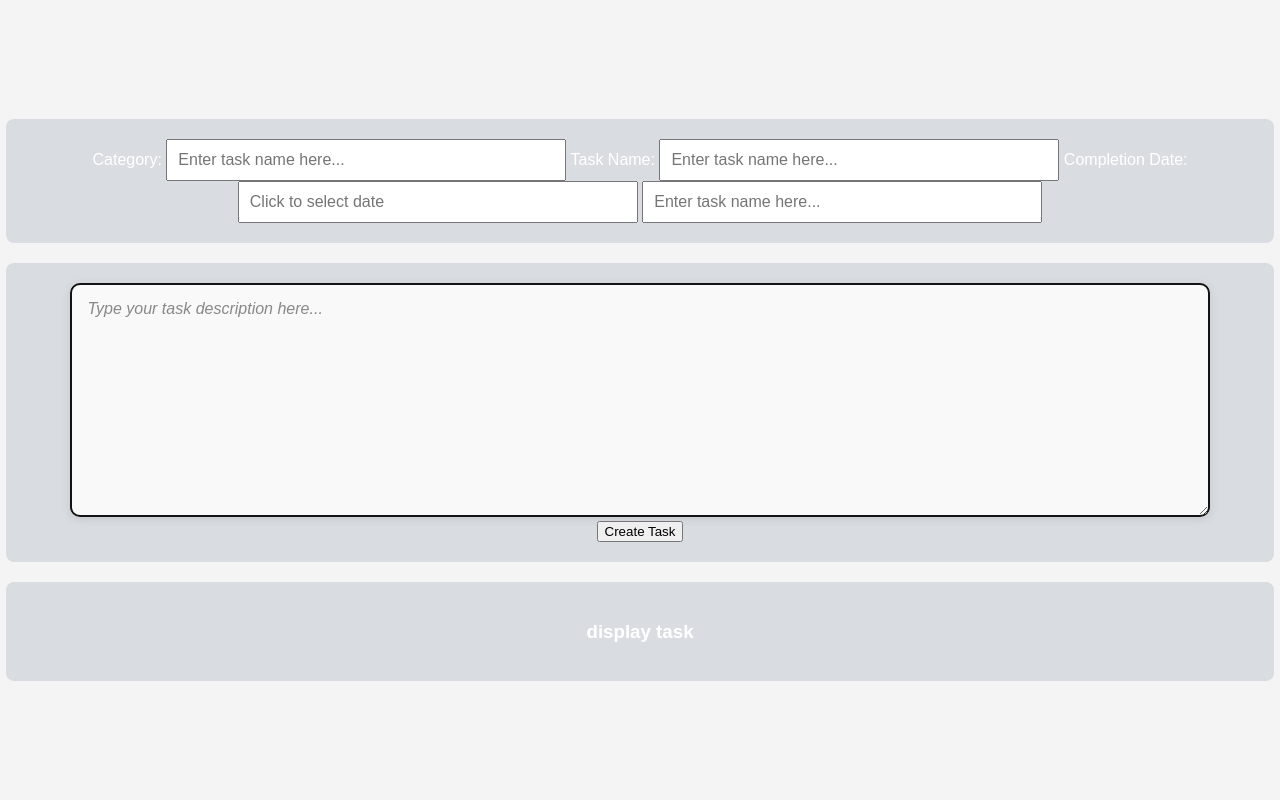
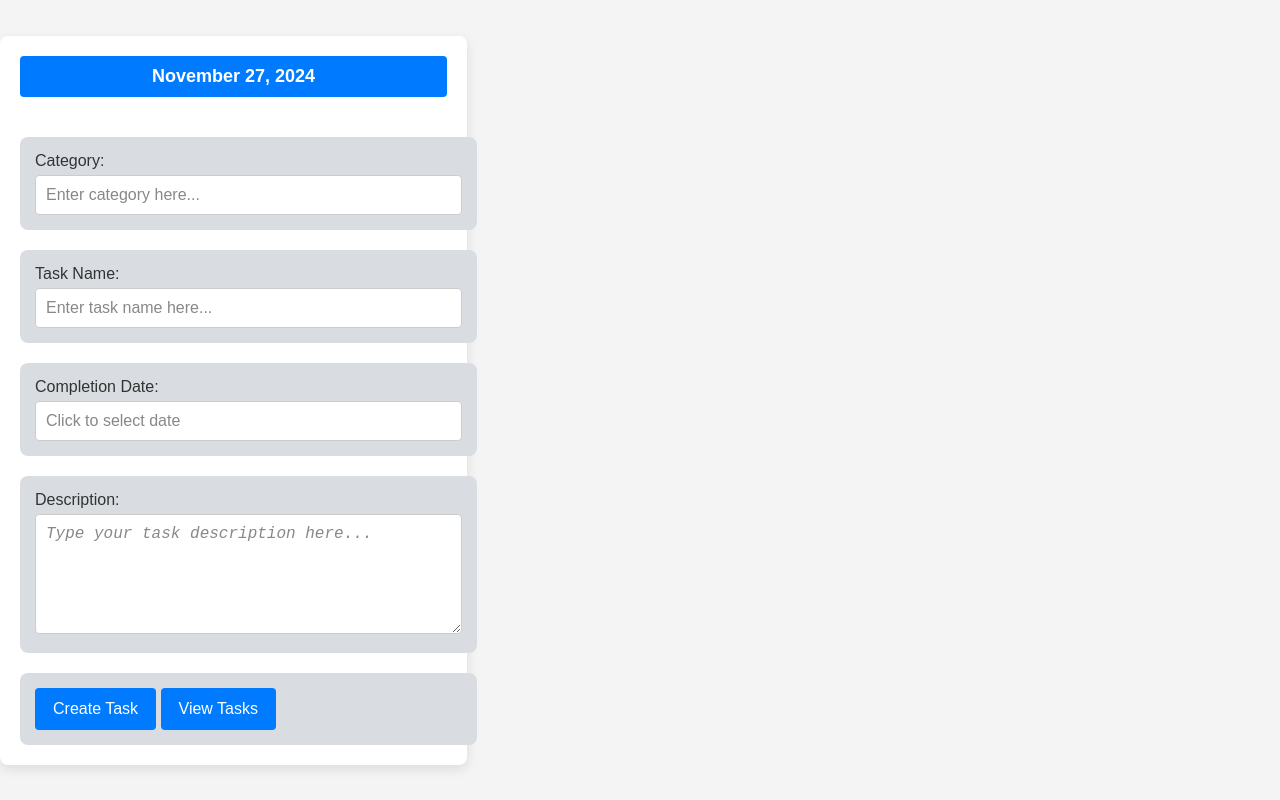
Before and after one commit to SphiweJoe/To_Do_List, a plain HTML site: page public/index.html in a window 1280 px wide. Drawn offline with Linux system fonts and the light colour scheme.

Commit message:
update interface

```diff
--- a/public/calender.js
+++ b/public/calender.js
@@ -1,73 +1,77 @@
-const dateInput = document.getElementById('date-input');
-const calendar = document.getElementById('calendar');
-const monthYear = document.getElementById('month-year');
-const calendarDays = document.getElementById('calendar-days');
-const prevMonthButton = document.getElementById('prev-month');
-const nextMonthButton = document.getElementById('next-month');
+document.addEventListener("DOMContentLoaded", function () {
+  const calendar = document.getElementById("calendar");
+  const monthYearDisplay = document.getElementById("month-year");
+  const prevMonthBtn = document.getElementById("prev-month");
+  const nextMonthBtn = document.getElementById("next-month");
+  const dateInput = document.getElementById("completion-date");
 
   let currentDate = new Date();
-let selectedDate = null;
 
-// Function to update the calendar
-function updateCalendar() {
+  // Function to render the calendar for a given month and year
+  function renderCalendar() {
     const year = currentDate.getFullYear();
     const month = currentDate.getMonth();
+    const firstDay = new Date(year, month, 1);
+    const lastDay = new Date(year, month + 1, 0);
 
-  // Set the month-year header
-  monthYear.textContent = `${currentDate.toLocaleString('default', { month: 'long' })} ${year}`;
+    // Display the month and year
+    monthYearDisplay.textContent = `${currentDate.toLocaleString('default', { month: 'long' })} ${year}`;
 
-  // Get the first day of the month
-  const firstDay = new Date(year, month, 1);
-  const lastDate = new Date(year, month + 1, 0).getDate();
-  const startingDay = firstDay.getDay();
+    // Get the number of days in the month
+    const totalDays = lastDay.getDate();
 
-  // Clear previous days
-  calendarDays.innerHTML = '';
+    // Clear the calendar days before adding new ones
+    const calendarDays = document.getElementById("calendar-days");
+    calendarDays.innerHTML = "";
 
-  // Add empty cells for the days before the 1st of the month
-  for (let i = 0; i < startingDay; i++) {
-    const emptyCell = document.createElement('div');
+    // Add empty cells for days before the start of the month
+    for (let i = 0; i < firstDay.getDay(); i++) {
+      const emptyCell = document.createElement("div");
       calendarDays.appendChild(emptyCell);
     }
 
-  // Add the days of the month
-  for (let day = 1; day <= lastDate; day++) {
-    const dayCell = document.createElement('div');
+    // Add the days of the month to the calendar
+    for (let day = 1; day <= totalDays; day++) {
+      const dayCell = document.createElement("div");
+      dayCell.classList.add("calendar-day");
       dayCell.textContent = day;
-    dayCell.classList.add('calendar-day');
-    dayCell.addEventListener('click', () => selectDate(day));
+
+      // Add event listener for selecting a day
+      dayCell.addEventListener("click", function () {
+        dateInput.value = `${year}-${(month + 1).toString().padStart(2, '0')}-${day.toString().padStart(2, '0')}`;
+        calendar.style.display = "none"; // Hide calendar after selecting a date
+      });
+
       calendarDays.appendChild(dayCell);
     }
   }
 
-// Function to select a date
-function selectDate(day) {
-  selectedDate = new Date(currentDate.getFullYear(), currentDate.getMonth(), day);
-  dateInput.value = selectedDate.toLocaleDateString();
-  calendar.style.display = 'none';
-}
-
-// Show calendar when the input is clicked
-dateInput.addEventListener('click', () => {
-  calendar.style.display = 'block';
-  updateCalendar();
+  // Navigate to previous month
+  prevMonthBtn.addEventListener("click", function () {
+    currentDate.setMonth(currentDate.getMonth() - 1);
+    renderCalendar();
   });
 
-// Hide calendar if clicked outside
-document.addEventListener('click', (e) => {
-  if (!calendar.contains(e.target) && e.target !== dateInput) {
-    calendar.style.display = 'none';
-  }
+  // Navigate to next month
+  nextMonthBtn.addEventListener("click", function () {
+    currentDate.setMonth(currentDate.getMonth() + 1);
+    renderCalendar();
   });
 
-// Navigate to the previous month
-prevMonthButton.addEventListener('click', () => {
-  currentDate.setMonth(currentDate.getMonth() - 1);
-  updateCalendar();
+  // Toggle calendar visibility when date input is clicked
+  dateInput.addEventListener("click", function () {
+    calendar.style.display = (calendar.style.display === "none" || !calendar.style.display) ? "block" : "none";
   });
 
-// Navigate to the next month
-nextMonthButton.addEventListener('click', () => {
-  currentDate.setMonth(currentDate.getMonth() + 1);
-  updateCalendar();
+  // Initial render
+  renderCalendar();
 });
+
+//display today's date
+     // Get today's date and format it
+     const today = new Date();
+     const options = { year: 'numeric', month: 'long', day: 'numeric' };
+     const todayString = today.toLocaleDateString('en-US', options);
+
+     // Display today's date in the #today-date element
+     document.getElementById('today-date').innerText = todayString;
--- a/public/index.html
+++ b/public/index.html
@@ -9,47 +9,71 @@
 <body>
 
     <div class="container">
-        <div class="row">
-          <div class="column">
-            Category:
-            <input type="text" id="customTextbox" placeholder="Enter task name here..." />
-            Task Name:
-            <input type="text" id="customTextbox" placeholder="Enter task name here..." />
-            Completion Date:
-            <input type="text" id="date-input" placeholder="Click to select date" readonly>
-            <div id="calendar">
-                <!-- adjust/edit-->
-              <div class="calendar-header">
-                <button id="prev-month">&lt;</button>
-                <span id="month-year"></span>
-                <button id="next-month">&gt;</button>
-              </div>
-              <div class="calendar-days" id="calendar-days">
-                <!-- Days will be populated dynamically -->
-              </div>
-            </div>
-
-            <input type="text" id="customTextbox" placeholder="Enter task name here..." />
-
+        <!-- Display today's date -->
+        <div class="date-header">
+            <span id="today-date"></span>
         </div>
 
-
-        </div>
         <div class="row">
-          <div class="column">
-            <textarea id="customTextarea" placeholder="Type your task description here..."></textarea>
-            <button class="btn_create">Create Task</button>
+            <div class="column">
+                <label for="category">Category:</label>
+                <input type="text" id="category" placeholder="Enter category here..." />
+            </div>
         </div>
 
-
-        </div>
         <div class="row">
             <div class="column">
-                <h3>display task</h3>
+                <label for="task-name">Task Name:</label>
+                <input type="text" id="task-name" placeholder="Enter task name here..." />
             </div>
+        </div>
 
-          </div>
-      </div>
+        <div class="row">
+            <div class="column">
+                <label for="completion-date">Completion Date:</label>
+                <input type="text" id="completion-date" placeholder="Click to select date" readonly />
+                <div id="calendar">
+                    <div class="calendar-header">
+                        <button id="prev-month">&lt;</button>
+                        <span id="month-year"></span>
+                        <button id="next-month">&gt;</button>
+                    </div>
+                    <div class="calendar-days" id="calendar-days">
+                        <!-- Days will be populated dynamically -->
+                    </div>
+                </div>
+            </div>
+        </div>
+
+        <div class="row">
+            <div class="column">
+                <label for="task-description">Description:</label>
+                <textarea id="task-description" placeholder="Type your task description here..."></textarea>
+            </div>
+        </div>
+
+        <div class="row">
+            <div class="column">
+                <button class="btn_create">Create Task</button>
+                <button class="btn_view">View Tasks</button>
+            </div>
+        </div>
+    </div>
+
+    <script src="/public/calender.js"></script>
+    <script src="/public/script.js"></script>
+
+    <!-- Add JavaScript for Today's Date
+    <script>
+      // Get today's date and format it
+      const today = new Date();
+      const options = { year: 'numeric', month: 'long', day: 'numeric' };
+      const todayString = today.toLocaleDateString('en-US', options);
+
+      // Display today's date in the #today-date element
+      document.getElementById('today-date').innerText = todayString;
+    </script>
+    -->
 
 </body>
 </html>
--- a/public/style.css
+++ b/public/style.css
@@ -1,113 +1,103 @@
-/* Basic styling for the page */
-body {
-    font-family: Arial, sans-serif;
-    display: flex;
-    justify-content: center;
-    align-items: center;
-    height: 100vh;
-    margin: 0;
-    background-color: #f4f4f4;
-    height: 100%;
-  }
-
-  h1 {
-    text-align: center;
-    color: #333;
-  }
-
-  /* Styling for the textarea */
-  textarea {
-    width: 90%; /* Set width of the textarea */
-    height: 200px; /* Set height of the textarea */
-    padding: 15px; /* Add padding inside the textarea */
-    border-radius: 10px; /* Rounded corners */
-    border: 2px solid #141313; /* Border color and thickness */
-    font-size: 16px; /* Font size inside textarea */
-    font-family: 'Arial', sans-serif; /* Font family */
-    background-color: #f9f9f9; /* Background color */
-    color: #333; /* Text color */
-    resize: both; /* Allow the user to resize the textarea both horizontally and vertically */
-    box-shadow: 0 2px 10px rgba(0, 0, 0, 0.1); /* Shadow effect */
-    transition: all 0.3s ease-in-out; /* Smooth transition for hover effect */
-  }
-
-  textarea:focus {
-    border-color: #007bff; /* Change border color when focused */
-    background-color: #e6f0ff; /* Change background color when focused */
-    outline: none; /* Remove default outline */
-    box-shadow: 0 2px 12px rgba(0, 123, 255, 0.3); /* Focus shadow effect */
-  }
-
-  /* Optional placeholder text styling */
-  textarea::placeholder {
-    color: #888; /* Placeholder text color */
-    font-style: italic; /* Placeholder text style */
-  }
-
-  /* Basic Reset */
+/* General reset and body styling */
 body, html {
   margin: 0;
   padding: 0;
   height: 100%;
+  font-family: Arial, sans-serif;
+  background-color: #f4f4f4;
+  display: flex;
+  justify-content: center;
+  align-items: flex-start;
+  flex-direction: column; /* Added to stack elements vertically */
 }
 
+/* Container that holds the form and content */
 .container {
   display: flex;
-    flex-direction: column; /* Stack rows vertically */
-    gap: 20px; /* Space between rows */
-    justify-content: center;
+  flex-direction: column;
+  gap: 20px;
+  justify-content: flex-start;
   align-items: center;
-    height: 100vh; /* Full viewport height */
+  width: 100%;
+  max-width: 800px;
+  padding: 20px;
+  background-color: #ffffff;
+  border-radius: 8px;
+  box-shadow: 0 4px 12px rgba(0, 0, 0, 0.1);
 }
 
-  .row {
-    display: flex;
-    justify-content: space-between; /* Distribute columns equally */
-    width: 100%; /* Set the width of the rows */
+/* Style for the header showing today's date */
+.date-header {
+  width: 100%;
+  padding: 10px;
+  background-color: #007bff;
+  color: white;
+  font-size: 18px;
+  text-align: center;
+  font-weight: bold;
+  border-radius: 4px;
+  margin-bottom: 20px;
+  box-sizing: border-box;
 }
 
-  .column {
-    background-color: #d9dde2;
-    color: white;
-    padding: 20px;
-    border-radius: 8px;
-    width: 100%; /* Set the width of columns */
-    text-align: center;
+/* Row to handle individual fields and ensure proper spacing */
+.row {
+  width: 100%;
+  display: flex;
+  flex-direction: column;
+  gap: 10px;
 }
 
-  /* Optional: Add hover effect */
-  .column:hover {
-    background-color: #d5dbe2;
+/* Column styling: Ensures all fields are consistently styled */
+.column {
+  width: 100%;
+  padding: 15px;
+  background-color: #d9dde2;
+  color: #333;
+  border-radius: 8px;
+  text-align: left;
 }
 
-  @media screen and (max-width: 768px) {
-    .grid-container {
-      grid-template-columns: repeat(2, 1fr); /* 2 columns on medium screens */
-    }
+/* Input and textarea field styles */
+input[type="text"], textarea {
+  width: 100%;
+  padding: 10px;
+  font-size: 16px;
+  border-radius: 4px;
+  border: 1px solid #ccc;
+  box-sizing: border-box;
+  margin-top: 5px;
 }
 
-  @media screen and (max-width: 480px) {
-    .grid-container {
-      grid-template-columns: 1fr; /* 1 column on small screens */
-    }
+textarea {
+  height: 120px;
+  resize: vertical;
 }
 
-  input[type="text"] {
-    width: 100%; /* Make the input width 100% of its parent */
-    max-width: 400px; /* Limit the width to 400px */
-    padding: 10px;
+/* Button styling */
+button {
+  padding: 12px 18px;
   font-size: 16px;
-    box-sizing: border-box; /* Include padding in width calculation */
+  background-color: #007bff;
+  color: white;
+  border: none;
+  border-radius: 4px;
+  cursor: pointer;
+  transition: background-color 0.3s;
 }
 
-  /* Calender cust*/
+button:hover {
+  background-color: #0056b3;
+}
+
+/* Calendar styling */
 #calendar {
   display: none;
   position: absolute;
   background-color: white;
   border: 1px solid #ccc;
+  box-shadow: 0 4px 8px rgba(0, 0, 0, 0.1);
   padding: 10px;
-    box-shadow: 0 4px 8px rgba(0, 0, 0, 0.1);
 }
 
 .calendar-header {
@@ -138,7 +128,96 @@ body, html {
   color: white;
 }
 
-  #date-input {
+/* Input focus and placeholder styling */
+input[type="text"]:focus, textarea:focus {
+  border-color: #007bff;
+  outline: none;
+  box-shadow: 0 0 8px rgba(0, 123, 255, 0.2);
+}
+
+textarea::placeholder {
+  color: #888;
+  font-style: italic;
+}
+
+input[type="text"]::placeholder {
+  color: #888;
+}
+
+/* Calendar Container */
+#calendar {
+  display: none; /* Hidden by default */
+  position: absolute;
+  background-color: #ffffff;
+  border: 1px solid #ccc;
+  box-shadow: 0 4px 12px rgba(0, 0, 0, 0.1);
+  padding: 10px;
+  width: 250px;
+  border-radius: 8px;
+  z-index: 10;
+}
+
+/* Header for Calendar */
+.calendar-header {
+  display: flex;
+  justify-content: space-between;
+  margin-bottom: 10px;
+  font-size: 18px;
+  font-weight: bold;
+}
+
+/* Buttons for navigating months */
+#prev-month, #next-month {
+  background-color: #007bff;
+  color: white;
+  border: none;
+  padding: 5px 10px;
+  border-radius: 5px;
+  cursor: pointer;
+  transition: background-color 0.3s ease;
+}
+
+#prev-month:hover, #next-month:hover {
+  background-color: #0056b3;
+}
+
+/* Displaying the month and year */
+#month-year {
+  flex: 1;
+  text-align: center;
+}
+
+/* Calendar days grid */
+.calendar-days {
+  display: grid;
+  grid-template-columns: repeat(7, 1fr);
+  gap: 5px;
+  font-size: 14px;
+}
+
+/* Each individual day cell */
+.calendar-day {
+  padding: 10px;
+  text-align: center;
+  cursor: pointer;
+  border-radius: 5px;
+  transition: background-color 0.3s ease;
+}
+
+/* Hover effect for days */
+.calendar-day:hover {
+  background-color: #f0f0f0;
+}
+
+/* Selected day style */
+.calendar-day.selected {
+  background-color: #4CAF50;
+  color: white;
+}
+
+/* Input field styling */
+#completion-date {
   padding: 10px;
   font-size: 16px;
-  }
+  border-radius: 4px;
+  border: 1px soli
```
Lines whose indentation alone changed are shown as unchanged.
